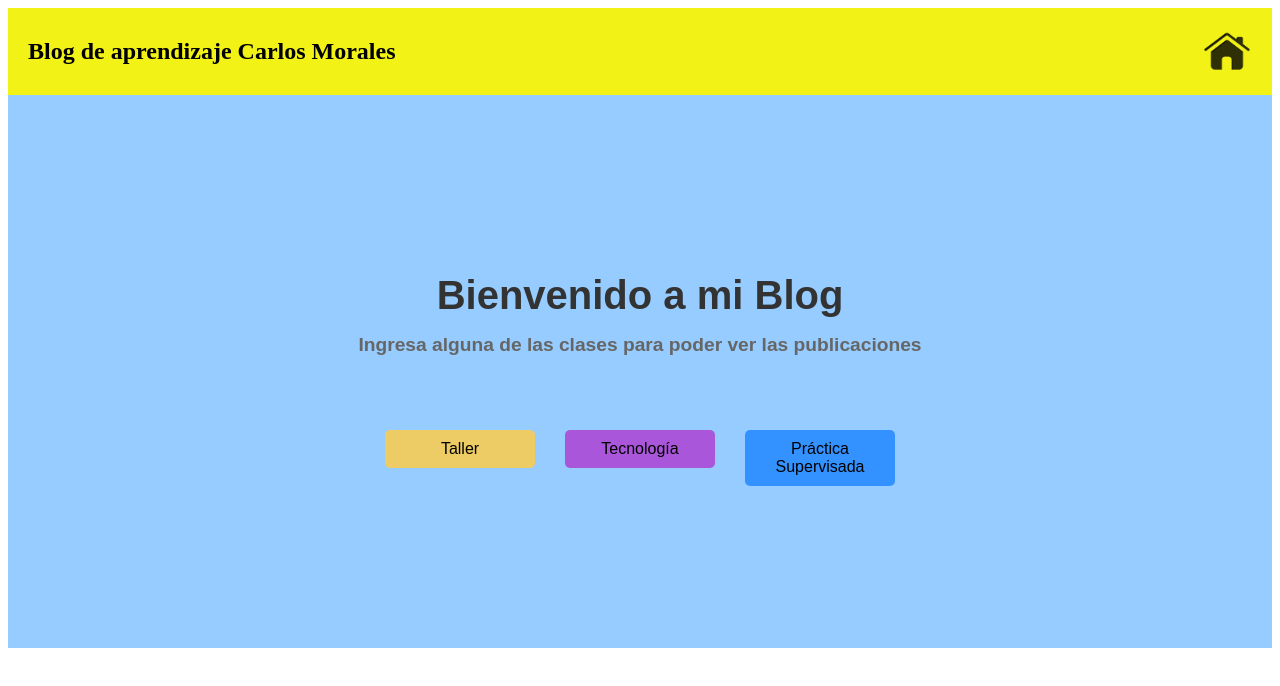
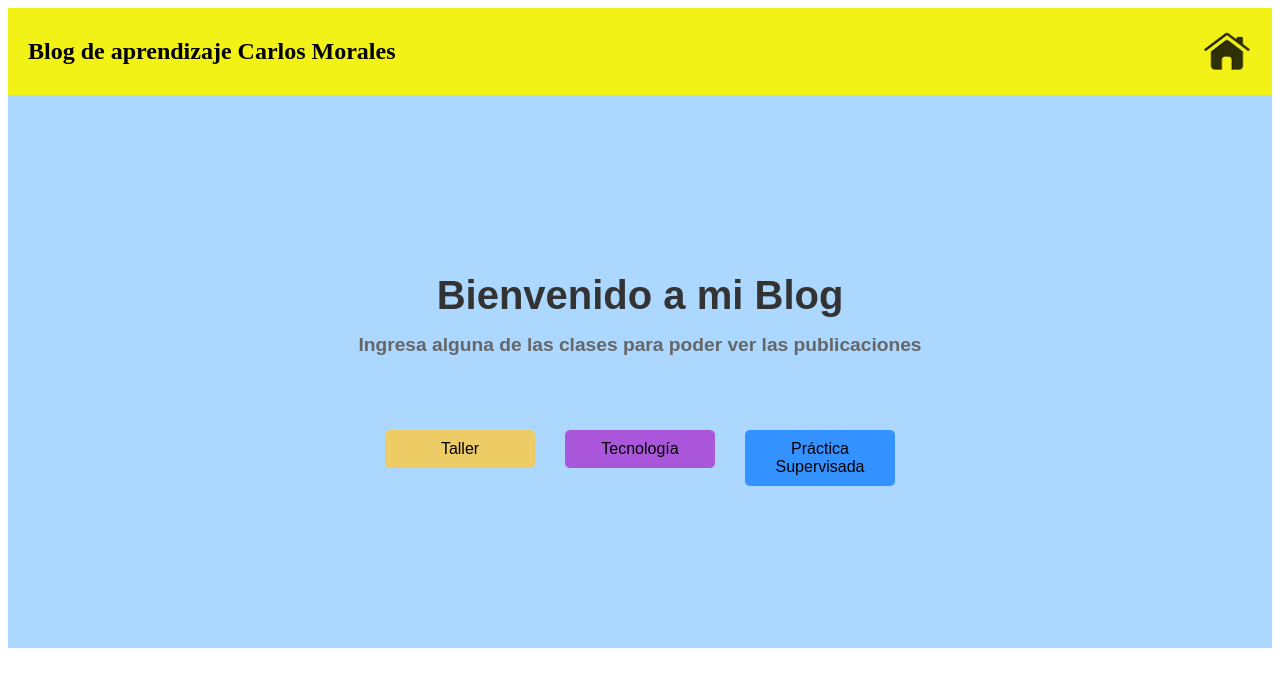
Before and after one commit to CarlosMorales-2021365/Front-Blog, a React (Vite) app: page / in a window 1280 px wide. Shown: the top 686 px of the page. Built offline with nearby package versions, Linux system fonts and the light colour scheme.

Commit message:
add(css)se añadio una nueva paleta de colores

```diff
--- a/src/pages/homePage/Home.css
+++ b/src/pages/homePage/Home.css
@@ -2,7 +2,7 @@
     font-family: Arial, sans-serif;
     text-align: center;
     padding: 12%;
-    background-color: #96ccff;
+    background-color: #acd7ff;
 }
 
 .home-title {
```
